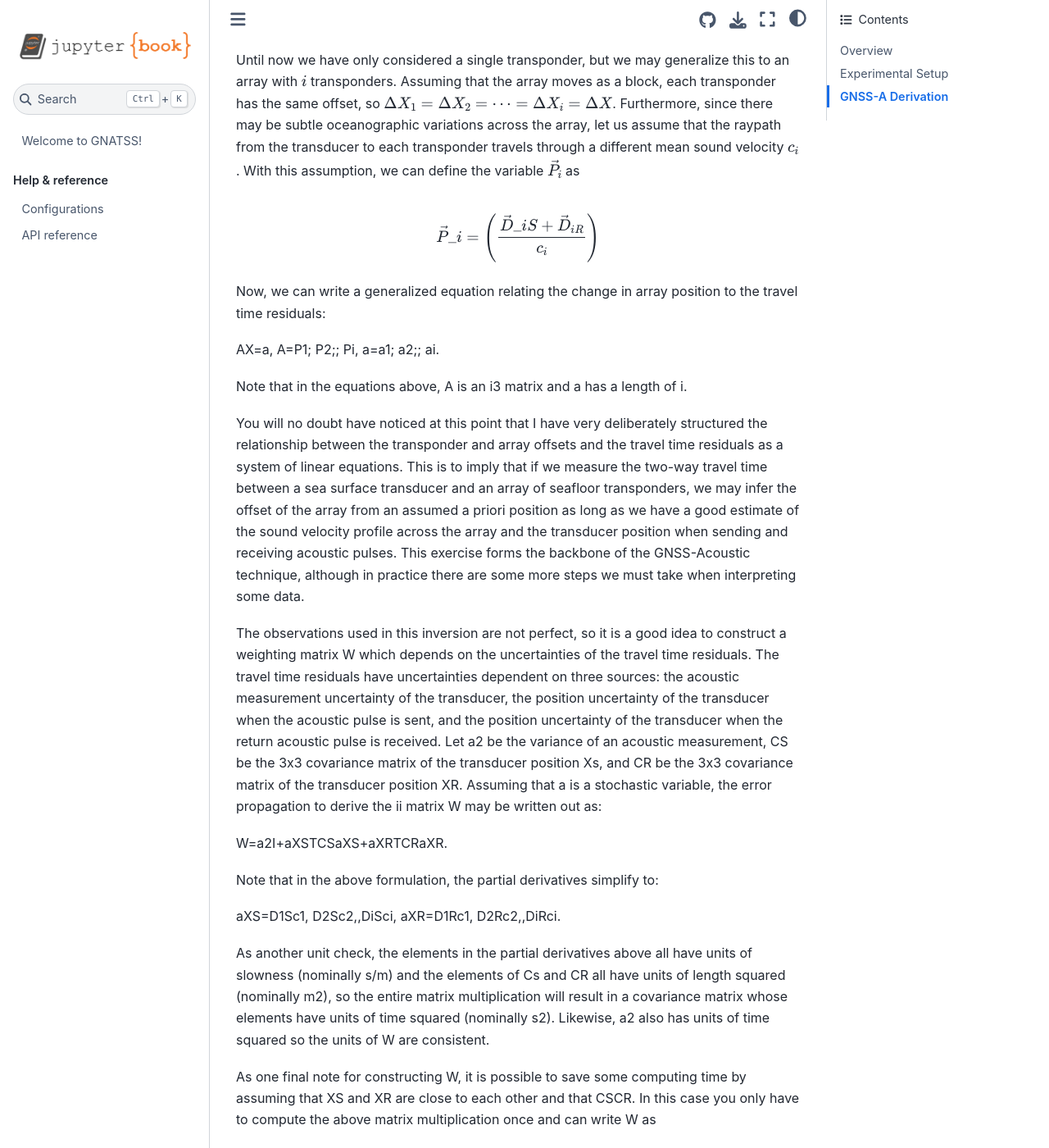
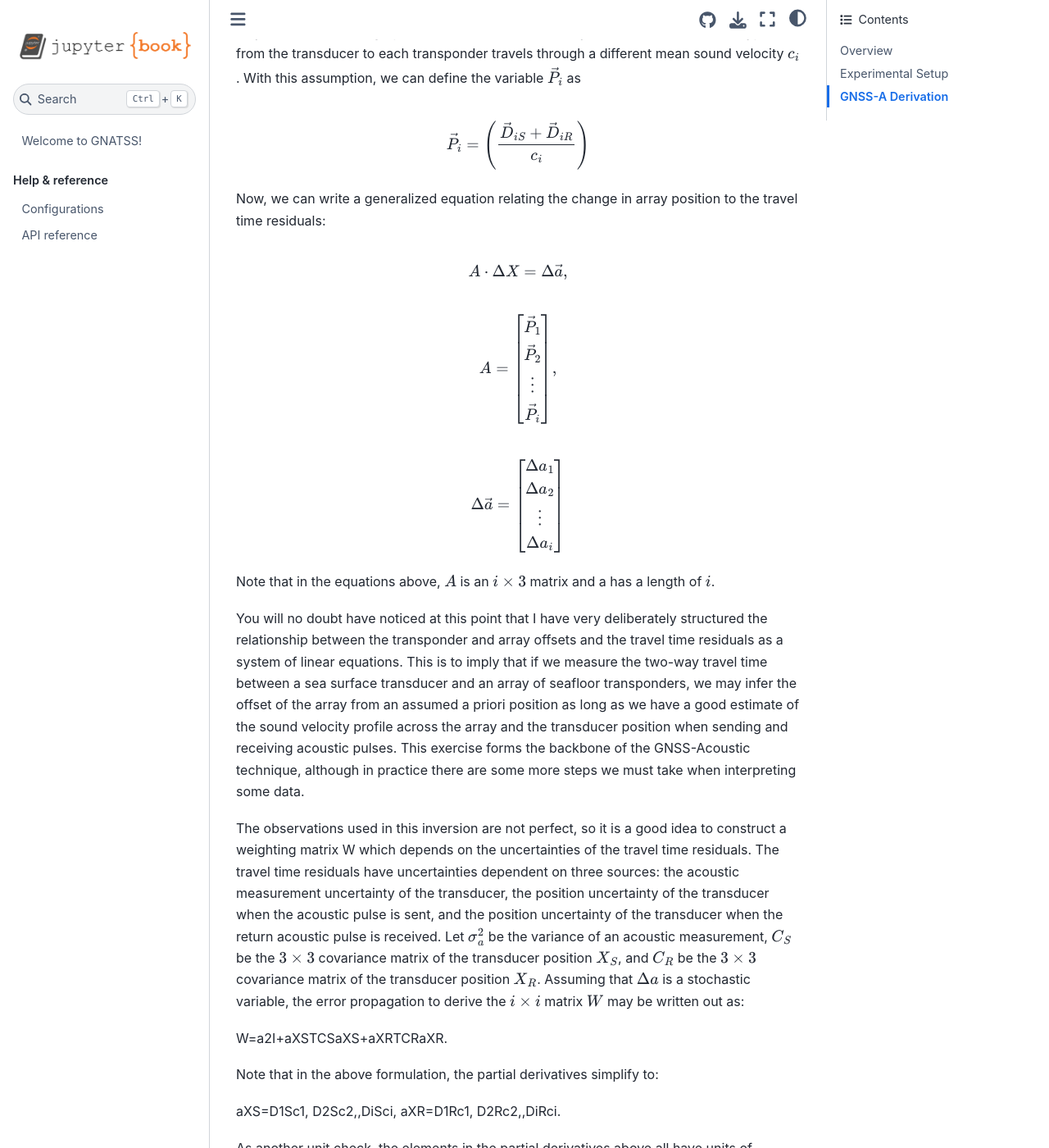
Before and after one commit to seafloor-geodesy/gnatss, a Jupyter Book: the page built from docs/gnssa.md, in a window 1280 px wide and 1400 px high, scrolled down 2269 px. Shown: the whole window at 82% size. Built offline with Jupyter Book 1.0.4 settings and Sphinx 7.4.7 and the Sphinx Book theme 1.1.4, drawn with Linux system fonts in a browser that asks for light colours; some of the changed text lies outside the part shown.

Commit message:
Update gnssa.md
more eqn tweaks

```diff
--- a/docs/gnssa.md
+++ b/docs/gnssa.md
@@ -17,35 +17,51 @@ $$\frac{\hat{D}_1}{c} \cdot \vec{D}_1=a_1$$
 
 As a quick unit check, note that $c$ has units of velocity (nominally m/s), $\vec{D}_1$ has units of length (nominally meters), and $\hat{D}_1$ is unitless, so $a_1$ has units of time (nominally s) as expected.
 
-Now let us assume that the seafloor transponder remains stationary but is offset from $X_1$, while holding the transducer position $X_G$ constant. In this case, let $a_{mod}$ be the expected travel time had the acoustic pulse traveled along $\vec{D}\_1$ and $a_{meas}$ be the measured travel time. If $a_{meas} \neq a_{mod}$, then the “true” raypath $\vec{D}_{1t}$ must differ from $\vec{D}_1$ by offset $\Delta X_1$. Assuming that
-
-$$||\Delta X_1|| << ||\vec{D}_1||,$$
-
-we may approximate $\hat{D}\_{1t} \approx \hat{D}\_1$. This lets us write a simplified equation solving for the travel time residual $\Delta a_1 = a_{meas}-a_{mod}$,
+Now let us assume that the seafloor transponder remains stationary but is offset from $X_1$, while holding the transducer position $X_G$ constant. In this case, let $a_{mod}$ be the expected travel time had the acoustic pulse traveled along $\vec{D}_1$ and $a_{meas}$ be the measured travel time. If $a_{meas} \neq a_{mod}$, then the “true” raypath $\vec{D}_{1t}$ must differ from $\vec{D}_1$ by offset $\Delta X_1$. Assuming that $||\Delta X_1|| << ||\vec{D}_1||,$ we may approximate $\hat{D}\_{1t} \approx \hat{D}\_1$. This lets us write a simplified equation solving for the travel time residual $\Delta a_1 = a_{meas}-a_{mod}$,
 
 $$\frac{\hat{D}_1}{c} \cdot \Delta X_1 = \Delta a_1$$
 
 If we instead consider the two-way travel time, the only difference is that the raypath is multiplied by $2/c$ instead of $1/c$.
 
-Now, let us relax the constraint that $X_G$ is constant and allow the transducer at the sea surface to move, defining the transducer position when it sends an acoustic pulse to the transponder as $X_S$ and its position when it receives a reply as $X_R$. During this time, the transponder on the seafloor is stationary but may still be offset from its assumed position by $\Delta X_1$. In this case the travel time residual is the sum of the residual from the raypath $\vec{D}\_{1S}$ from the initial transducer position to the transponder and the residual from the return raypath $\vec{D}_{1R}$ from the transponder to the final transducer position:
+Now, let us relax the constraint that $X_G$ is constant and allow the transducer at the sea surface to move, defining the transducer position when it sends an acoustic pulse to the transponder as $X_S$ and its position when it receives a reply as $X_R$. During this time, the transponder on the seafloor is stationary but may still be offset from its assumed position by $\Delta X_1$. In this case the travel time residual is the sum of the residual from the raypath $\vec{D}_{1S}$ from the initial transducer position to the transponder and the residual from the return raypath $\vec{D}_{1R}$ from the transponder to the final transducer position:
 
-$$\left( \frac{\vec{D}\_{1S} + \vec{D}\_{1R}}{c} \right) \cdot \Delta X_1 = \Delta a_{1S} + \Delta a_{1R} = \Delta a_1$$
+$$\left( \frac{\vec{D}_{1S} + \vec{D}_{1R}}{c} \right) \cdot \Delta X_1 = \Delta a_{1S} + \Delta a_{1R} = \Delta a_1$$
 
 Until now we have only considered a single transponder, but we may generalize this to an array with $i$ transponders. Assuming that the array moves as a block, each transponder has the same offset, so $\Delta X_1 = \Delta X_2 = \cdots = \Delta X_i = \Delta X$. Furthermore, since there may be subtle oceanographic variations across the array, let us assume that the raypath from the transducer to each transponder travels through a different mean sound velocity $c_i$. With this assumption, we can define the variable $\vec{P}_i$ as
 
-$$\vec{P}\_i = \left( \frac{\vec{D}\_{iS} + \vec{D}_{iR}}{c_i} \right)$$
+$$\vec{P}_i = \left( \frac{\vec{D}_{iS} + \vec{D}_{iR}}{c_i} \right)$$
 
 Now, we can write a generalized equation relating the change in array position to the travel time residuals:
 
-AX=a,
-A=P1; P2;; Pi,
-a=a1; a2;; ai.
+$$
+A \cdot \Delta X = \Delta \vec{a},
+$$
 
-Note that in the equations above, A is an i3 matrix and a has a length of i.
+$$
+A =
+\begin{bmatrix}
+\vec{P}_1 \\
+\vec{P}_2 \\
+\vdots \\
+\vec{P}_i
+\end{bmatrix},
+$$
+
+$$
+\Delta \vec{a} =
+\begin{bmatrix}
+\Delta a_1 \\
+\Delta a_2 \\
+\vdots \\
+\Delta a_i
+\end{bmatrix}
+$$
+
+Note that in the equations above, $A$ is an $i \times 3$ matrix and a has a length of $i$.
 
 You will no doubt have noticed at this point that I have very deliberately structured the relationship between the transponder and array offsets and the travel time residuals as a system of linear equations. This is to imply that if we measure the two-way travel time between a sea surface transducer and an array of seafloor transponders, we may infer the offset of the array from an assumed a priori position as long as we have a good estimate of the sound velocity profile across the array and the transducer position when sending and receiving acoustic pulses. This exercise forms the backbone of the GNSS-Acoustic technique, although in practice there are some more steps we must take when interpreting some data.
 
-The observations used in this inversion are not perfect, so it is a good idea to construct a weighting matrix W which depends on the uncertainties of the travel time residuals. The travel time residuals have uncertainties dependent on three sources: the acoustic measurement uncertainty of the transducer, the position uncertainty of the transducer when the acoustic pulse is sent, and the position uncertainty of the transducer when the return acoustic pulse is received. Let a2 be the variance of an acoustic measurement, CS be the 3x3 covariance matrix of the transducer position Xs, and CR be the 3x3 covariance matrix of the transducer position XR. Assuming that a is a stochastic variable, the error propagation to derive the ii matrix W may be written out as:
+The observations used in this inversion are not perfect, so it is a good idea to construct a weighting matrix W which depends on the uncertainties of the travel time residuals. The travel time residuals have uncertainties dependent on three sources: the acoustic measurement uncertainty of the transducer, the position uncertainty of the transducer when the acoustic pulse is sent, and the position uncertainty of the transducer when the return acoustic pulse is received. Let $\sigma_a^2$ be the variance of an acoustic measurement, $C_S$ be the $3 \times 3$ covariance matrix of the transducer position $X_S$, and $C_R$ be the $3 \times 3$ covariance matrix of the transducer position $X_R$. Assuming that $\Delta a$ is a stochastic variable, the error propagation to derive the $i \times i$ matrix $W$ may be written out as:
 
 W=a2I+aXSTCSaXS+aXRTCRaXR.
 
```
